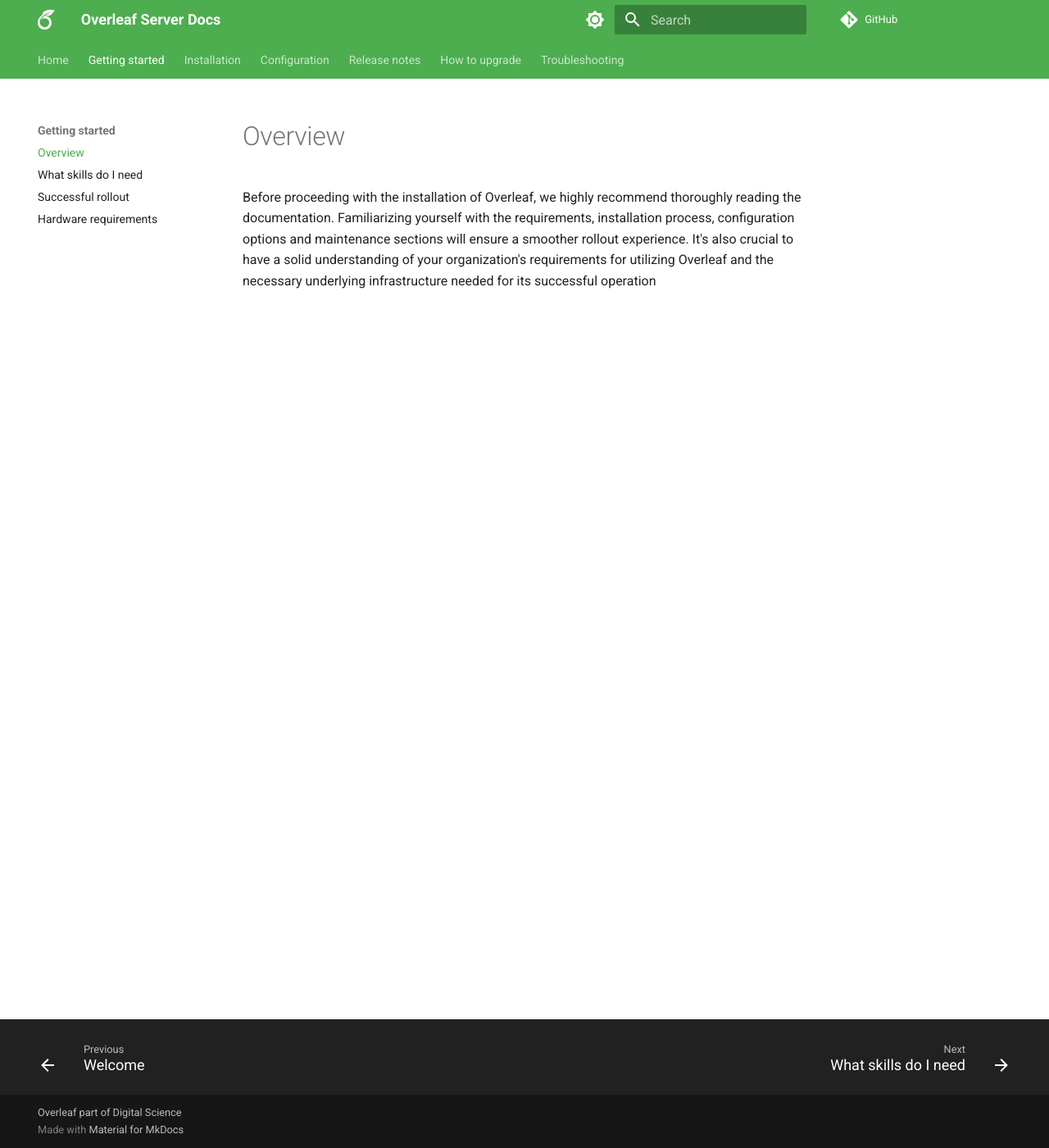
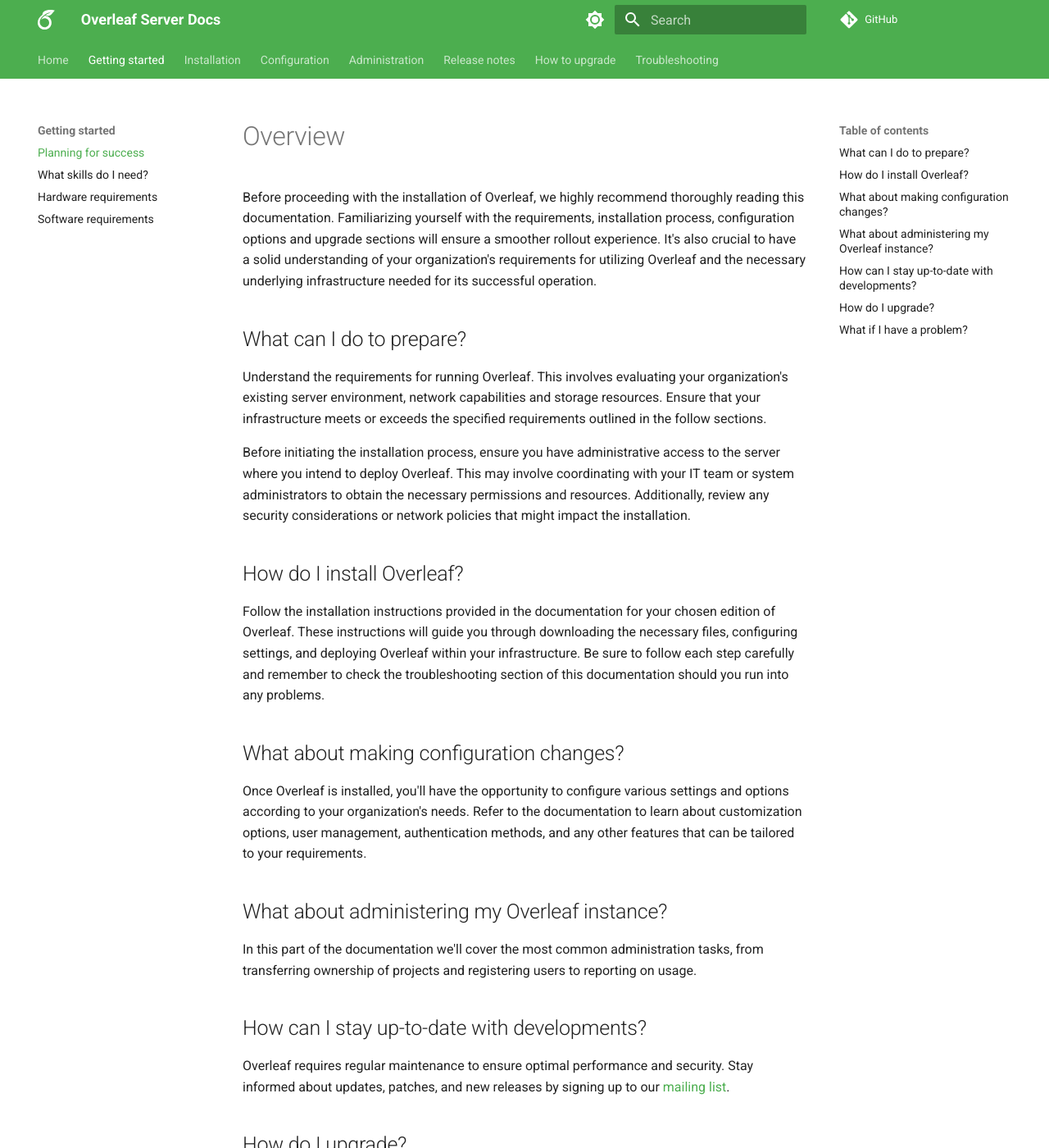
Before and after one commit to mlevans0/overleaf-server-docs, an MkDocs documentation site: the page built from docs/getting-started/index.md, in a window 1280 px wide and 1400 px high. Shown: the whole window at 82% size. Built offline with MkDocs 1.6.1 and Material for MkDocs 9.7.7, drawn with Linux system fonts in a browser that asks for light colours; some of the changed text lies outside the part shown.

```diff
--- a/docs/getting-started/index.md
+++ b/docs/getting-started/index.md
@@ -1,3 +1,35 @@
 # Overview
 
-Before proceeding with the installation of Overleaf, we highly recommend thoroughly reading the documentation. Familiarizing yourself with the requirements, installation process, configuration options and maintenance sections will ensure a smoother rollout experience. It's also crucial to have a solid understanding of your organization's requirements for utilizing Overleaf and the necessary underlying infrastructure needed for its successful operation
+Before proceeding with the installation of Overleaf, we highly recommend thoroughly reading this documentation. Familiarizing yourself with the requirements, installation process, configuration options and upgrade sections will ensure a smoother rollout experience. It's also crucial to have a solid understanding of your organization's requirements for utilizing Overleaf and the necessary underlying infrastructure needed for its successful operation.
+
+## What can I do to prepare?
+
+Understand the requirements for running Overleaf. This involves evaluating your organization's existing server environment, network capabilities and storage resources. Ensure that your infrastructure meets or exceeds the specified requirements outlined in the follow sections.
+
+Before initiating the installation process, ensure you have administrative access to the server where you intend to deploy Overleaf. This may involve coordinating with your IT team or system administrators to obtain the necessary permissions and resources. Additionally, review any security considerations or network policies that might impact the installation.
+
+## How do I install Overleaf?
+
+Follow the installation instructions provided in the documentation for your chosen edition of Overleaf. These instructions will guide you through downloading the necessary files, configuring settings, and deploying Overleaf within your infrastructure. Be sure to follow each step carefully and remember to check the troubleshooting section of this documentation should you run into any problems.
+
+## What about making configuration changes?
+
+Once Overleaf is installed, you'll have the opportunity to configure various settings and options according to your organization's needs. Refer to the documentation to learn about customization options, user management, authentication methods, and any other features that can be tailored to your requirements.
+
+## What about administering my Overleaf instance?
+
+In this part of the documentation we'll cover the most common administration tasks, from transferring ownership of projects and registering users to reporting on usage.
+
+## How can I stay up-to-date with developments?
+
+Overleaf requires regular maintenance to ensure optimal performance and security. Stay informed about updates, patches, and new releases by signing up to our [mailing list](https://mailchi.mp/overleaf.com/community-edition-and-server-pro).
+
+## How do I upgrade?
+
+The documentation will also provide guidance on maintaining your Overleaf Server instance and address common maintenance tasks such as performing upgrades and backups.
+
+## What if I have a problem?
+
+If you encounter any problems, we recommend first consulting the troubleshooting section of the documentation as it contains common issues and required information needed by the support team if you need to reach out for assistance.
+
+By following these steps and thoroughly reading the documentation, you'll be well-prepared to install, configure, and maintain Overleaf according to your organization's requirements. Remember that a solid understanding of your infrastructure and the installation process is key to a successful deployment.
--- a/mkdocs.yml
+++ b/mkdocs.yml
@@ -24,11 +24,22 @@
     - navigation.footer
     - navigation.path
     - navigation.top
+    - content.code.copy
+    - content.code.select
+    - content.code.annotate
 plugins:
   - search
+  - markdownextradata
 extra:
   generator: true
-copyright: Overleaf part of Digital Science
+  versions:
+    community-edition-full: Overleaf Community Edition
+    community-edition-short: Community Edition
+    server-pro-full: Overleaf Server Pro
+    server-pro-short: Server Pro
+    copyright: Overleaf part of Digital Science
+    latest-two-point-releases-of-current-version: 4.1.0 and 4.1.1
+    last-released-point-release-of-previous-major-version: 3.5.11
 markdown_extensions:
   - md_in_html
   - admonition
@@ -38,10 +49,10 @@
   - Home:
     - Welcome: index.md
   - Getting started:
-    - Overview: getting-started/index.md
-    - What skills do I need: getting-started/what-skills-do-i-need.md
-    - Successful rollout: getting-started/successful-rollout.md
+    - Planning for success: getting-started/index.md
+    - What skills do I need?: getting-started/what-skills-do-i-need.md
     - Hardware requirements: getting-started/hardware-requirements.md
+    - Software requirements: getting-started/software-requirements.md
   - Installation: installation.md
   - Configuration:
     - setup/index.md
@@ -50,6 +61,7 @@
       - setup/extensions/index.md
       - Azure: setup/extensions/python-markdown.md
       - Okta: setup/extensions/python-markdown.md
+  - Administration: administration.md
   - Release notes: release-notes.md
   - How to upgrade: upgrade.md
   - Troubleshooting: troubleshooting.md
--- /dev/null
+++ b/requirements.txt
@@ -0,0 +1 @@
+mkdocs-markdownextradata-plugin
```
Also changed, not shown: docker-compose.yml (+8 -4 lines), docs/getting-started/hardware-requirements.md (+12 -12 lines), docs/getting-started/software-requirements.md (added, +125 -0 lines), docs/getting-started/successful-rollout.md (deleted, +0 -22 lines), docs/getting-started/what-skills-do-i-need.md (+1 -1 lines), docs/index.md (+34 -9 lines), 2 other files.
